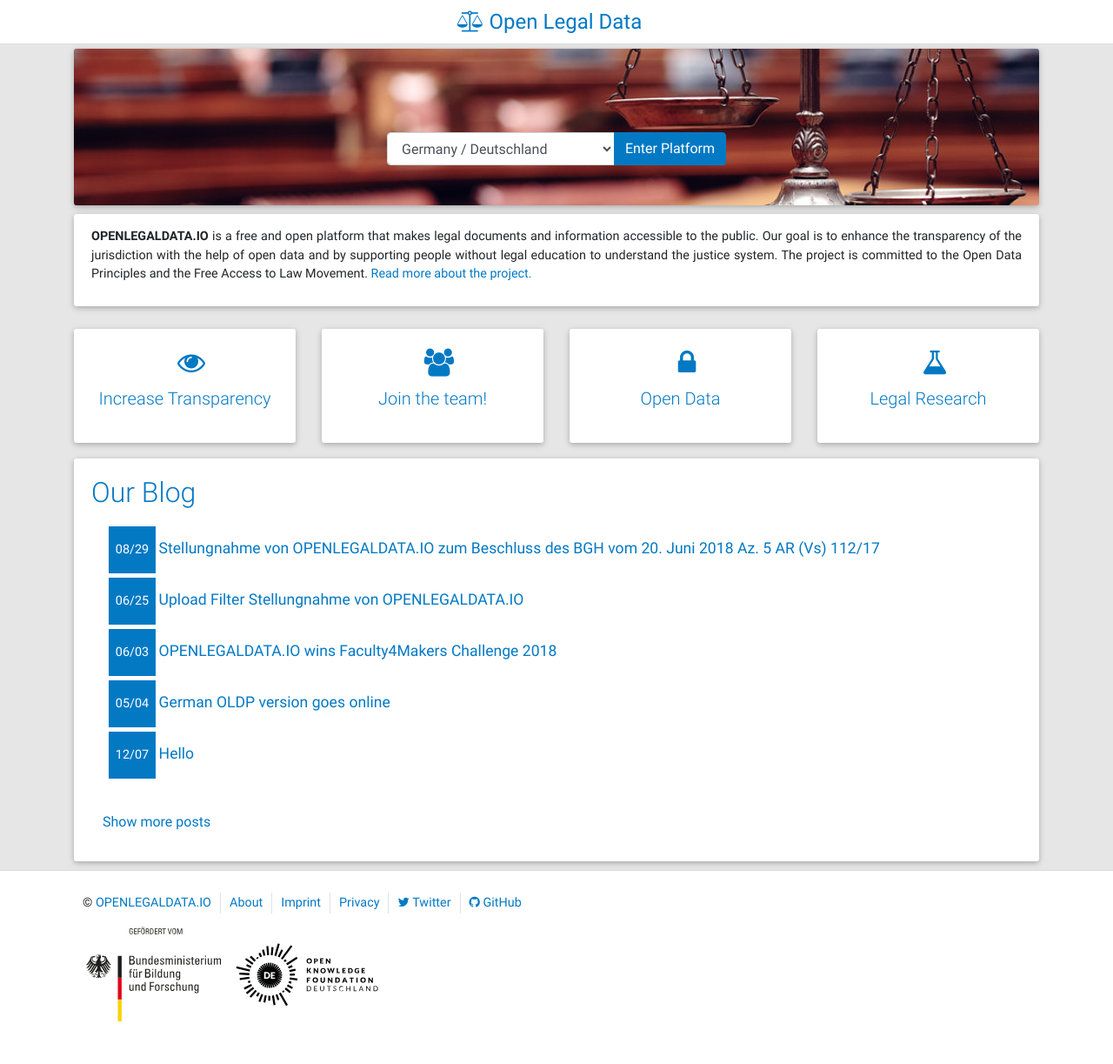
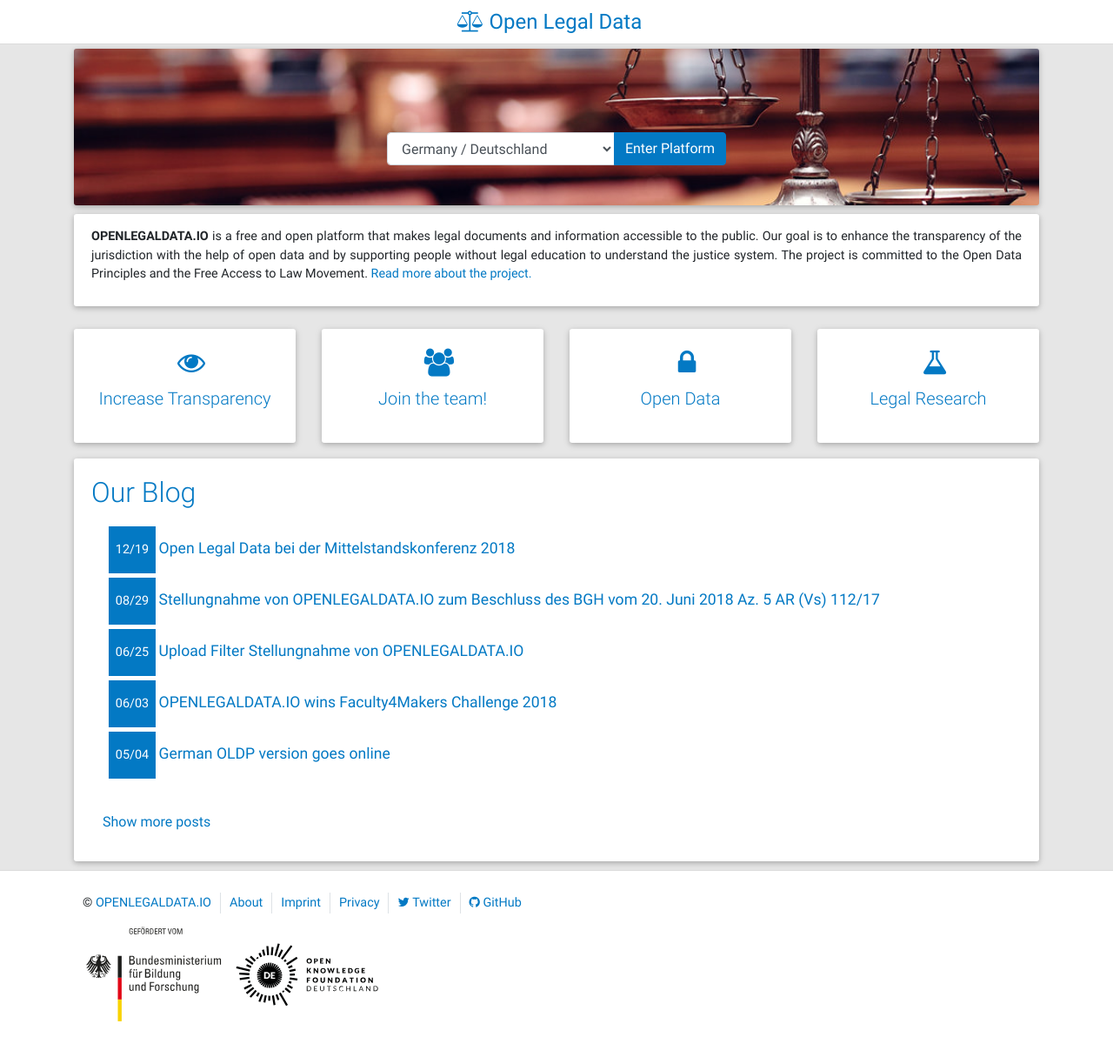
Before and after one commit to openlegaldata/blog, a Jekyll site: the page built from index.md, in a window 1280 px wide. Shown: the whole page at 87% size. Built offline with Jekyll 4.4.1, drawn with Linux system fonts in a browser that asks for light colours.

Commit message:
Update and rename 2018-12-19 Mittelstandskonferenz 2018.md to 2018-12-19-mittelstandskonferenz-2018.md

```diff
--- a/_posts/2018-12-19 Mittelstandskonferenz 2018.md
+++ b/_posts/2018-12-19-mittelstandskonferenz-2018.md
@@ -1,13 +1,18 @@
 ---
 layout: post
 title: Open Legal Data bei der Mittelstandskonferenz 2018
-categories: blog post
+categories: events
 ---
 
 Wir sind immer noch beeindruckt von den Eindrücken und interessanten Gesprächen auf der Mittelstandskonferenz im Novemeber 2018!
 Schwerpunkt der diesjährigen Mittelstandskonferenz war "KMU-innovativ". Hierbei ging es insbesondere auch um den Bereich der
 Datenwissenschaft und Informationstechnologie für die sich Open Legal Data einsetzt.
-Open Legal Data hatte im Rahmen des Prototyfunds die Möglichkeit das Projekt Open Legal Data freier Zugang zu juristischen Informationen als Open Source Projekt zu präsentieren und Möglichkeiten aufzuzeigen, die Open Source Projekte mit sich bringen. Das Open Source Projekt Open Legal Data kann neue Technologien im juristischen Bereich vorantreiben, indem durch über ein API der Code stetig verbessert werden kann.
+Open Legal Data hatte im Rahmen des Prototyfunds die Möglichkeit das Projekt Open Legal Data freier Zugang zu juristischen Informationen als Open Source Projekt zu präsentieren und Möglichkeiten aufzuzeigen, die Open Source Projekte mit sich bringen. Das Open Source Projekt Open Legal Data kann neue Technologien im juristischen Bereich vorantreiben, indem über ein API der Code stetig verbessert werden kann.
+
+![Open Legal Data bei der Mittelstandskonferenz]({{ "/assets/img/2018-12-18_mittelstandskonferenz.jpg" | relative_url }})
+
 Auf der Mittelstandskonferenz haben wird interessante Anregungen aus dem IT-Bereich erhalten,
 mit denen wir unser Projekt vorantreiben und verbessern können.
 Mit den Impressionen der Mittelstandskonferenz können wir mit guten Vorsätzen in das Jahr 2019 starten.
+
+(Foto von [Eventfotograf Gerald Schmidt](http://www.derfotografberlin.de/))
```
